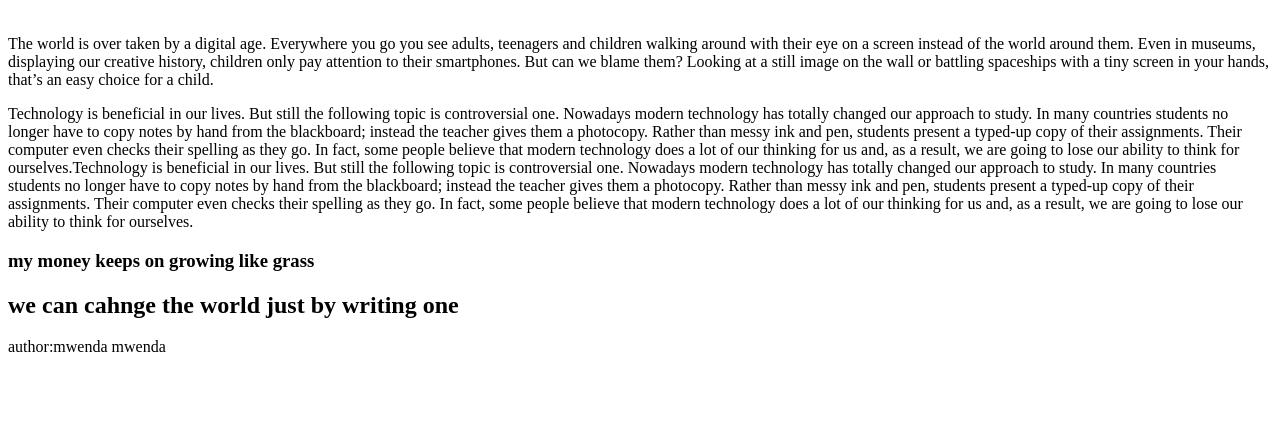
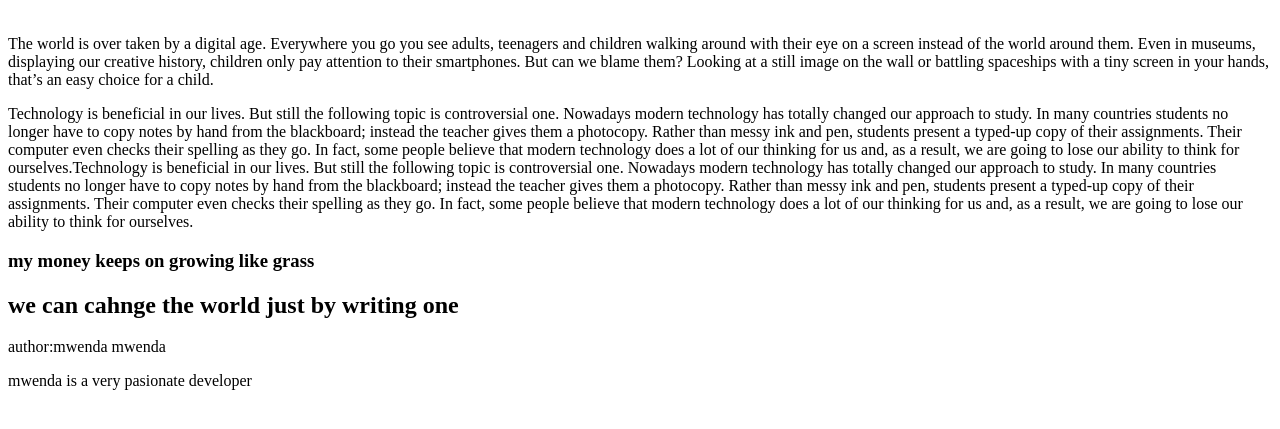
Before and after one commit to mwendamwenda/kurunziprojects, a plain HTML site: page index.html in a window 1280 px wide. Shown: the part 79-508 px from the top of the page. Drawn offline with Linux system fonts and the light colour scheme.

Commit message:
edits a footer

```diff
--- a/index.html
+++ b/index.html
@@ -30,6 +30,7 @@
         <h2>we can cahnge the world just by writing one </h2>
         <footer>
             <p>author:mwenda mwenda</p>
+            <p>mwenda is a very pasionate developer</p>
         </footer>
 </div>
 </body>
```
